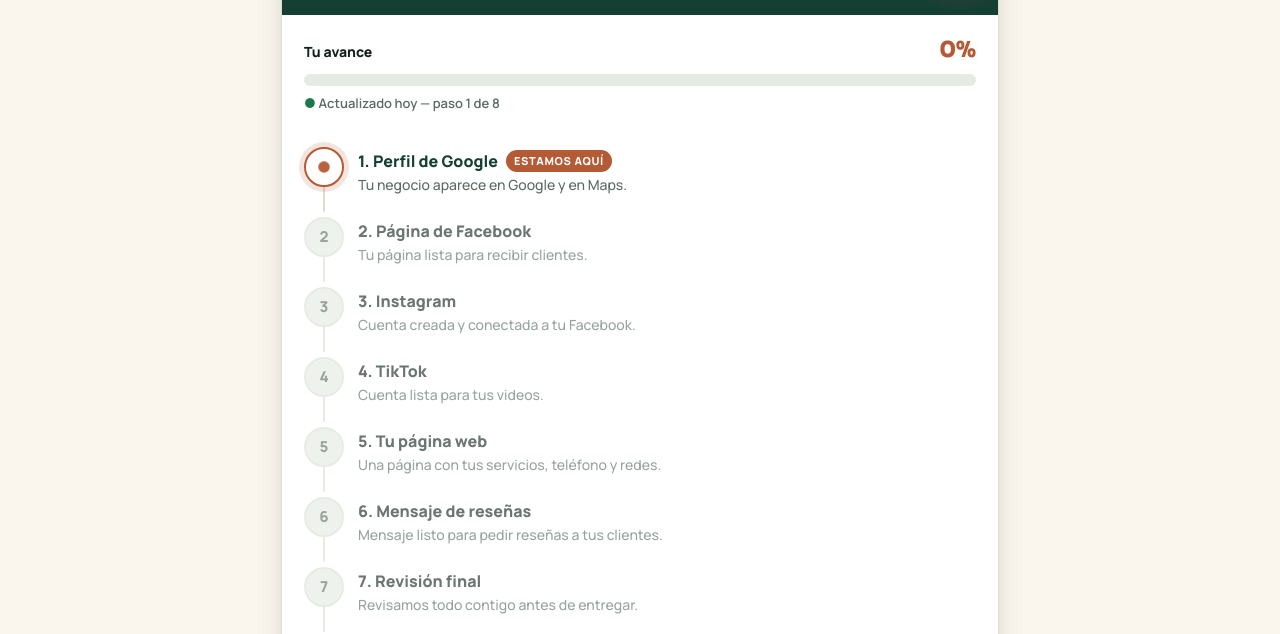
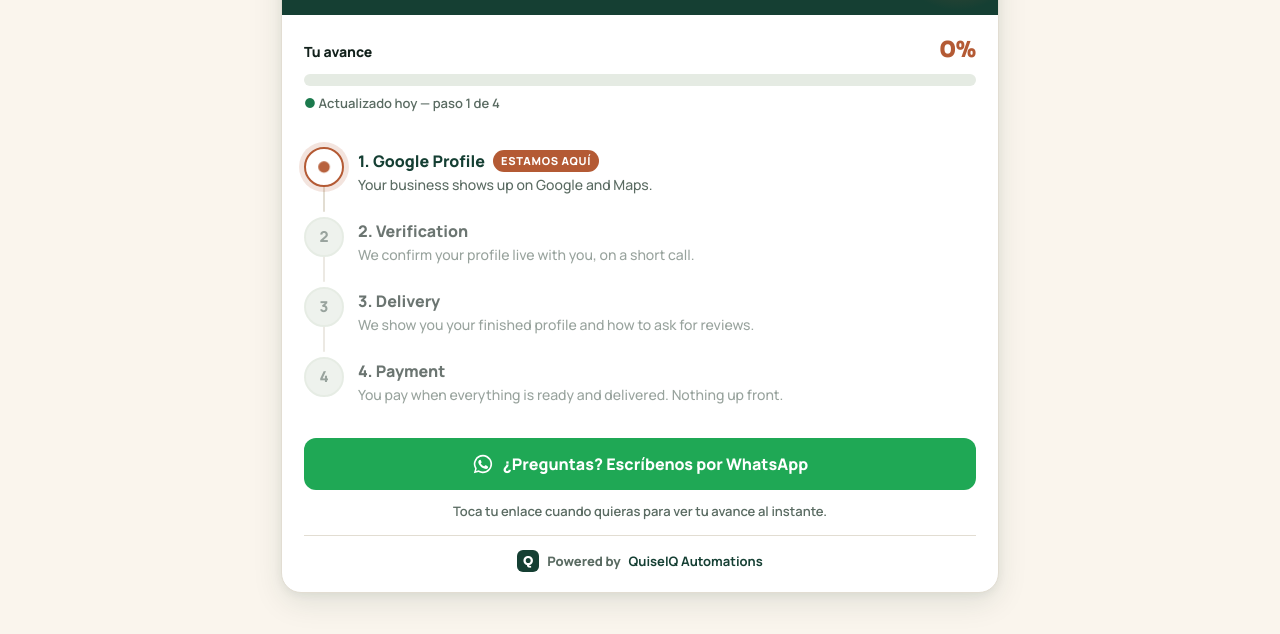
Before and after one commit to Marquis-Davis/marquis-davis.github.io, a plain HTML site: page trackers/chamo-9qi3/index.html in a window 1280 px wide. Shown: the part 195-829 px from the top of the page. Drawn offline with Linux system fonts and the light colour scheme.

Commit message:
Trackers now track each client's actual deal (unique step lists)

```diff
--- a/trackers/chamo-9qi3/index.html
+++ b/trackers/chamo-9qi3/index.html
@@ -295,7 +295,7 @@
         <div class="bar" role="progressbar" aria-label="Avance de la construcción" aria-valuemin="0" aria-valuemax="100" aria-valuenow="25" id="progressBar">
           <div class="bar-fill" id="barFill"></div>
         </div>
-        <div class="updated" id="updatedLine"><i>●</i> <span data-i18n="updatedPrefix">Actualizado hoy — paso</span> <span id="updatedStep">3 de 8</span></div>
+        <div class="updated" id="updatedLine"><i>●</i> <span data-i18n="updatedPrefix">Actualizado hoy — paso</span> <span id="updatedStep">1 de 4</span></div>
       </div>
 
       <ol class="steps" id="stepsList"></ol>
@@ -392,14 +392,10 @@
   var STR = {
     es: {
       steps: [
-        { title:"Perfil de Google",    desc:"Tu negocio aparece en Google y en Maps." },
-        { title:"Página de Facebook",  desc:"Tu página lista para recibir clientes." },
-        { title:"Instagram",           desc:"Cuenta creada y conectada a tu Facebook." },
-        { title:"TikTok",              desc:"Cuenta lista para tus videos." },
-        { title:"Tu página web",       desc:"Una página con tus servicios, teléfono y redes." },
-        { title:"Mensaje de reseñas",  desc:"Mensaje listo para pedir reseñas a tus clientes." },
-        { title:"Revisión final",      desc:"Revisamos todo contigo antes de entregar." },
-        { title:"Pago",                desc:"Al pagar, conectamos tu dominio y todo queda activo." }
+        { title:"Google Profile",   desc:"Your business shows up on Google and Maps." },
+        { title:"Verification",     desc:"We confirm your profile live with you, on a short call." },
+        { title:"Delivery",         desc:"We show you your finished profile and how to ask for reviews." },
+        { title:"Payment",          desc:"You pay when everything is ready and delivered. Nothing up front." }
       ],
       badgeDone: "Listo",
       badgeHere: "Estamos aquí",
@@ -407,8 +403,8 @@
       labelProgress: "Tu avance",
       labelDone: "Plataforma entregada",
       barLabel: "Avance de la construcción",
-      stepOf: function(n){ return n + " de 8"; },
-      stepOfDone: "8 de 8 — completado",
+      stepOf: function(n, total){ return n + " de " + total; },
+      stepOfDone: function(total){ return total + " de " + total + " — completado"; },
       statusPaid: "Pagado en su totalidad — todos los pasos completos, dominio conectado.",
       statusAllDone: "Los 8 pasos están listos — falta marcar el pago.",
       statusInProgress: function(n, title){ return "Paso " + n + " de 8 — " + title + " en proceso"; },
@@ -433,8 +429,8 @@
       labelProgress: "Your progress",
       labelDone: "Platform delivered",
       barLabel: "Build progress",
-      stepOf: function(n){ return n + " of 8"; },
-      stepOfDone: "8 of 8 — complete",
+      stepOf: function(n, total){ return n + " of " + total; },
+      stepOfDone: function(total){ return total + " of " + total + " — complete"; },
       statusPaid: "Paid in full — all steps complete, domain connected.",
       statusAllDone: "All 8 steps are ready — just need to mark the payment.",
       statusInProgress: function(n, title){ return "Step " + n + " of 8 — " + title + " in progress"; },
@@ -485,7 +481,7 @@
       body.innerHTML = '<div class="step-title">' + (i+1) + '. ' + step.title + badge + '</div>' +
                        '<div class="step-desc">' + step.desc + '</div>';
 
-      if(i === 7){
+      if(i === S.steps.length - 1){
         var pay = document.createElement('div');
         pay.className = 'pay-amount';
         pay.innerHTML = S.payAmount;
@@ -505,12 +501,12 @@
 
     if(paid){
       labelEl.textContent = S.labelDone;
-      updatedStep.textContent = S.stepOfDone;
+      updatedStep.textContent = S.stepOfDone(S.steps.length);
       banner.classList.add('show');
     } else {
       labelEl.textContent = S.labelProgress;
-      var currentNum = Math.min(completed + 1, 8);
-      updatedStep.textContent = S.stepOf(currentNum);
+      var currentNum = Math.min(completed + 1, S.steps.length);
+      updatedStep.textContent = S.stepOf(currentNum, S.steps.length);
       banner.classList.remove('show');
     }
     updatedLine.style.display = paid ? 'none' : '';
```
Also changed, not shown: trackers/dcabrera-bowf/index.html (+13 -17 lines), trackers/piscinas-4yaz/index.html (+13 -17 lines), trackers/premier-12n4/index.html (+11 -17 lines), trackers/prozen-mgg5/index.html (+13 -17 lines).
